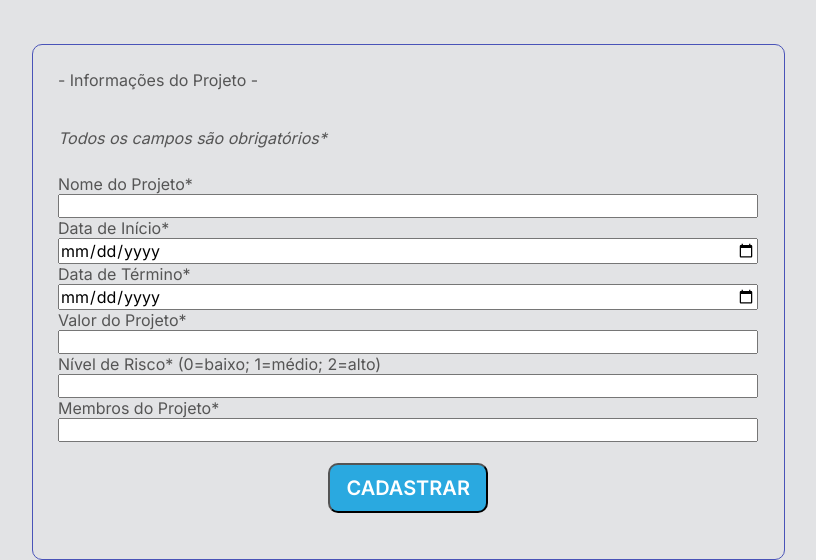
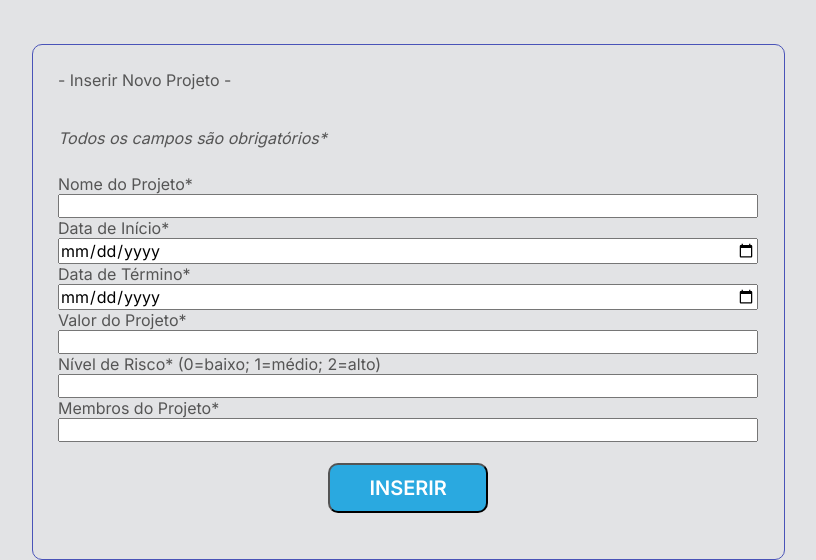
Before and after one commit to Jon-Lopes/SistemaLorem3, a React (Create React App) app: page / in a window 1280 px wide. Shown: the part 1220-1780 px from the top of the page, without its empty margins (219-1035 px from the left). Built offline with nearby package versions, Linux system fonts and the light colour scheme; a web font is replaced by a local one.

Commit message:
Incuindo README file

```diff
--- a/src/App.js
+++ b/src/App.js
@@ -37,7 +37,7 @@ function App() {
   };
 
   const delProj = (idProj) => {
-    Axios.delete(`http://localhost:3001/delete/${idProj}`).then((response) => { setAllList(allList.filter((val) => { return val.idProj !== idProj; })); });
+    Axios.delete(`http://localhost:3001/delete/${idProj}`);//.then((response) => { setAllList(allList.filter((val) => { return val.idProj !== idProj; })); });
     alert("Projeto deletado. Aperte F5 para Atualizar.");
   };
 
@@ -45,7 +45,6 @@ function App() {
     const valorProjDB = () => { Axios.get("http://localhost:3001/roi/valor", { id: id }).then((response) => { setAllList(response.data); }); };
     const riscoProjDB = () => { Axios.get("http://localhost:3001/roi/risco", { id: id }).then((response) => { setAllList(response.data); }); };
     var roiValue = () => { return document.querySelector('#roiValue'); };
-
     console.log(valorProjDB);
     console.log(riscoProjDB);
     console.log(roiValue);
@@ -75,7 +74,7 @@ function App() {
     };
   };
 
-  //GERENCIAR ELEMENTOS VIZUAIS
+  //GERENCIAR ELEMENTOS VIZUAIS (parte extra do propjeto)
   // const displayHidden2 = () => {
   //   console.log("ok");
   // };
@@ -140,7 +139,7 @@ function App() {
     </div>
 
     <div className='mainDiv'>
-      <div className='hideit4'><label> - Informações do Projeto - </label>
+      <div className='hideit4'><label> - Inserir Novo Projeto - </label>
         <p><i>Todos os campos são obrigatórios*</i></p>
         <label>Nome do Projeto*</label> <input id="formNome" type="text" onChange={(event) => { setFormNome(event.target.value); }} required></input>
         <label>Data de Início*</label> <input id="formDataInicio" type="date" onChange={(event) => { setFormDataInicio(event.target.value); }} required></input>
@@ -149,7 +148,7 @@ function App() {
         <label>Nível de Risco* (0=baixo; 1=médio; 2=alto) </label> <input name="formRisco" type="number" min="0" max="2" onChange={(event) => { setFormRisco(event.target.value); }} required></input>
         <label>Membros do Projeto*</label> <input name="formMembros" type="text" onChange={(event) => { setFormMembros(event.target.value); }} required></input>
         <div className="divBtn">
-          <button onClick={addProj} id='cadastrarBtn'>Cadastrar</button>
+          <button onClick={addProj} id='cadastrarBtn'>Inserir</button>
         </div>
       </div>
     </div>
```
